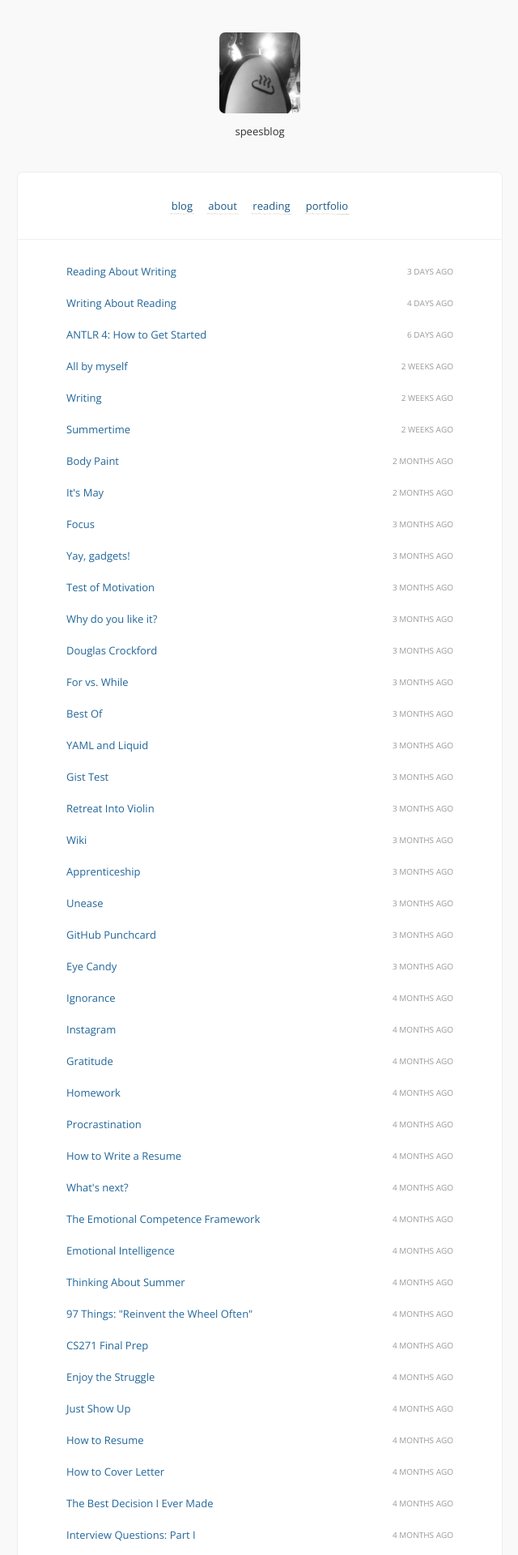
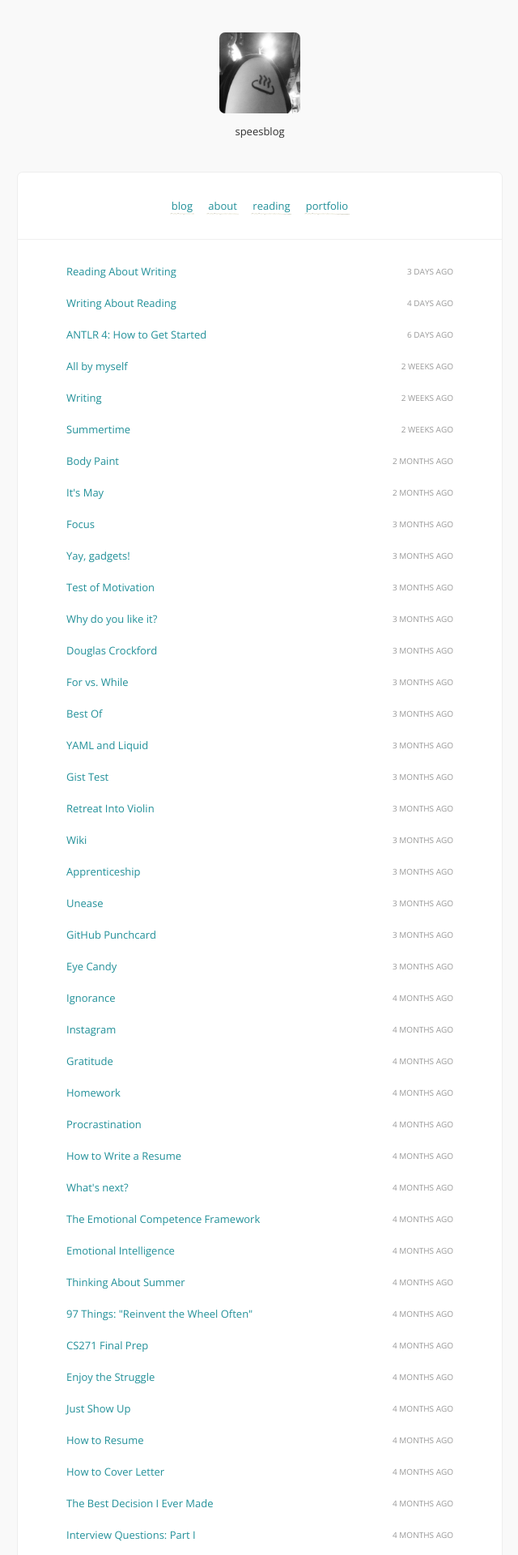
Before and after one commit to shelbyspees/speesblog, a Jekyll site: the page built from index.html, in a window 1280 px wide. Shown: the top 1920 px of the page at 81% size, without its empty margins (319-959 px from the left). Built offline with Jekyll 4.4.1, drawn with Linux system fonts in a browser that asks for light colours; nearby versions of some CDN libraries; comment, search, counter and statistics services are not loaded.

Commit message:
Change link color

```diff
--- a/_includes/head.html
+++ b/_includes/head.html
@@ -1,14 +1,14 @@
 <link href='{{ site.baseurl }}/favicon-paragraph.ico' rel='shortcut icon'>
 <link href='http://fonts.googleapis.com/css?family=Open+Sans:400,700' rel='stylesheet' type='text/css' />
-<link href='/stylesheets/style.css' rel='stylesheet' type='text/css' />
-<link href='/stylesheets/syntax.css' rel='stylesheet' type='text/css' />
-<link href='/stylesheets/responsive.css' rel='stylesheet' type='text/css' />
+<link href='{{ site.baseurl }}/stylesheets/style.css' rel='stylesheet' type='text/css' />
+<link href='{{ site.baseurl }}/stylesheets/syntax.css' rel='stylesheet' type='text/css' />
+<link href='{{ site.baseurl }}/stylesheets/responsive.css' rel='stylesheet' type='text/css' />
 <link rel="stylesheet" href="//maxcdn.bootstrapcdn.com/font-awesome/4.3.0/css/font-awesome.min.css">
 
 <!-- - -->
-<script src='/javascripts/jquery.js' type='text/javascript'></script>
-<script src='/javascripts/pd.js' type='text/javascript'></script>
-<script src='/javascripts/basics.js' type='text/javascript'></script>
+<script src='{{ site.baseurl }}/javascripts/jquery.js' type='text/javascript'></script>
+<script src='{{ site.baseurl }}/javascripts/pd.js' type='text/javascript'></script>
+<script src='{{ site.baseurl }}/javascripts/basics.js' type='text/javascript'></script>
 <script type="text/javascript" src="https://www.google.com/jsapi"></script>
 <!-- - -->
 <meta content='width=device-width, initial-scale=1.0, user-scalable=no' name='viewport'>
--- a/stylesheets/style.css
+++ b/stylesheets/style.css
@@ -163,7 +163,7 @@ footer {
 
 a, .as-link {
   text-decoration: none;
-  color: #269;
+  color: #229099;
   line-height: 1.4em;
   display: inline-block;
   vertical-align: baseline;
@@ -176,7 +176,6 @@ a, .as-link {
   -o-transition: color 0.3s;
   transition: color 0.3s; }
   a.main, a:hover, .as-link.main, .as-link:hover {
-    color: #1d5884;
     background-image: url(/images/line.png);
     background-repeat: repeat-x;
     background-position: left bottom; }
```
